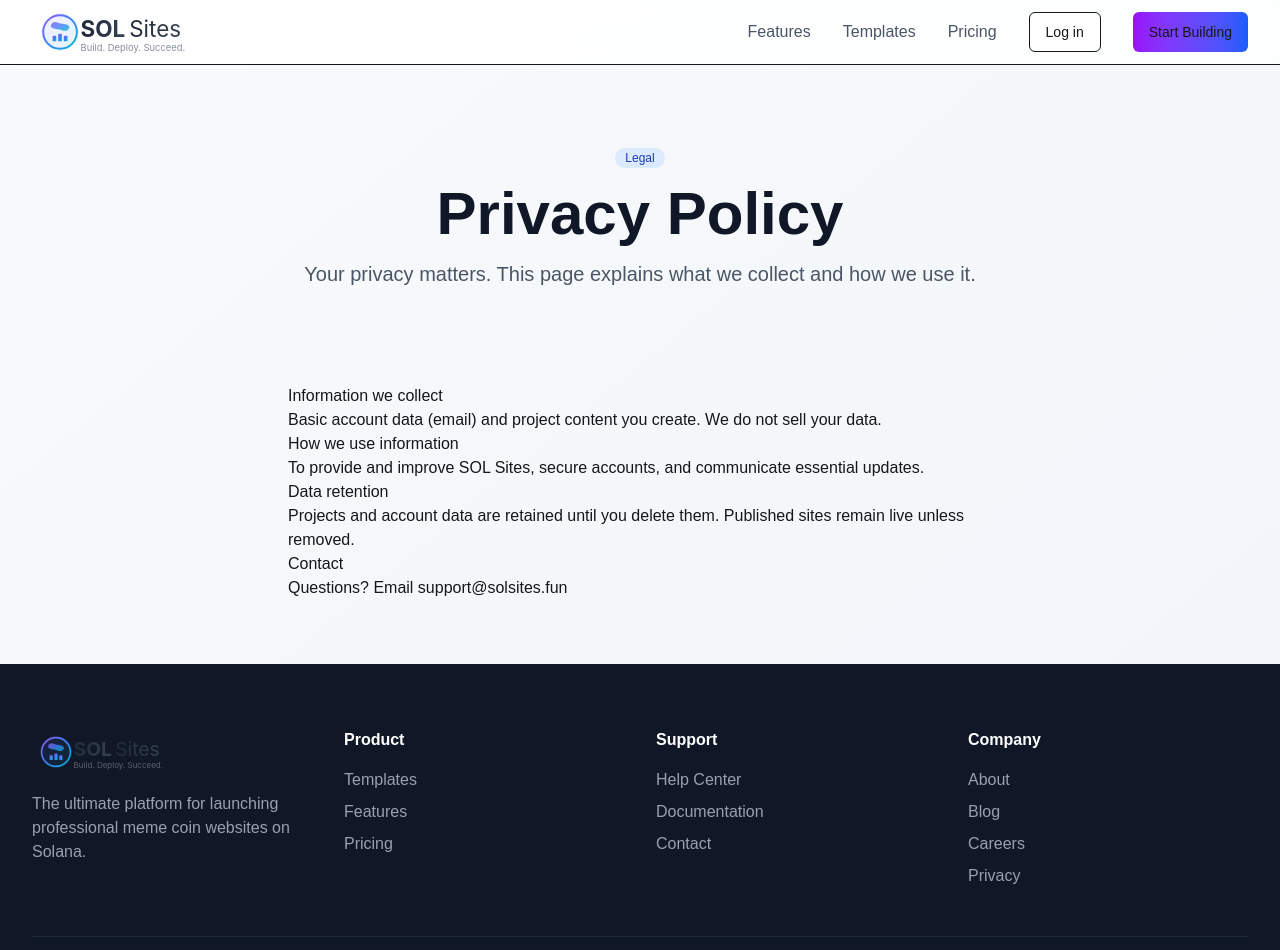
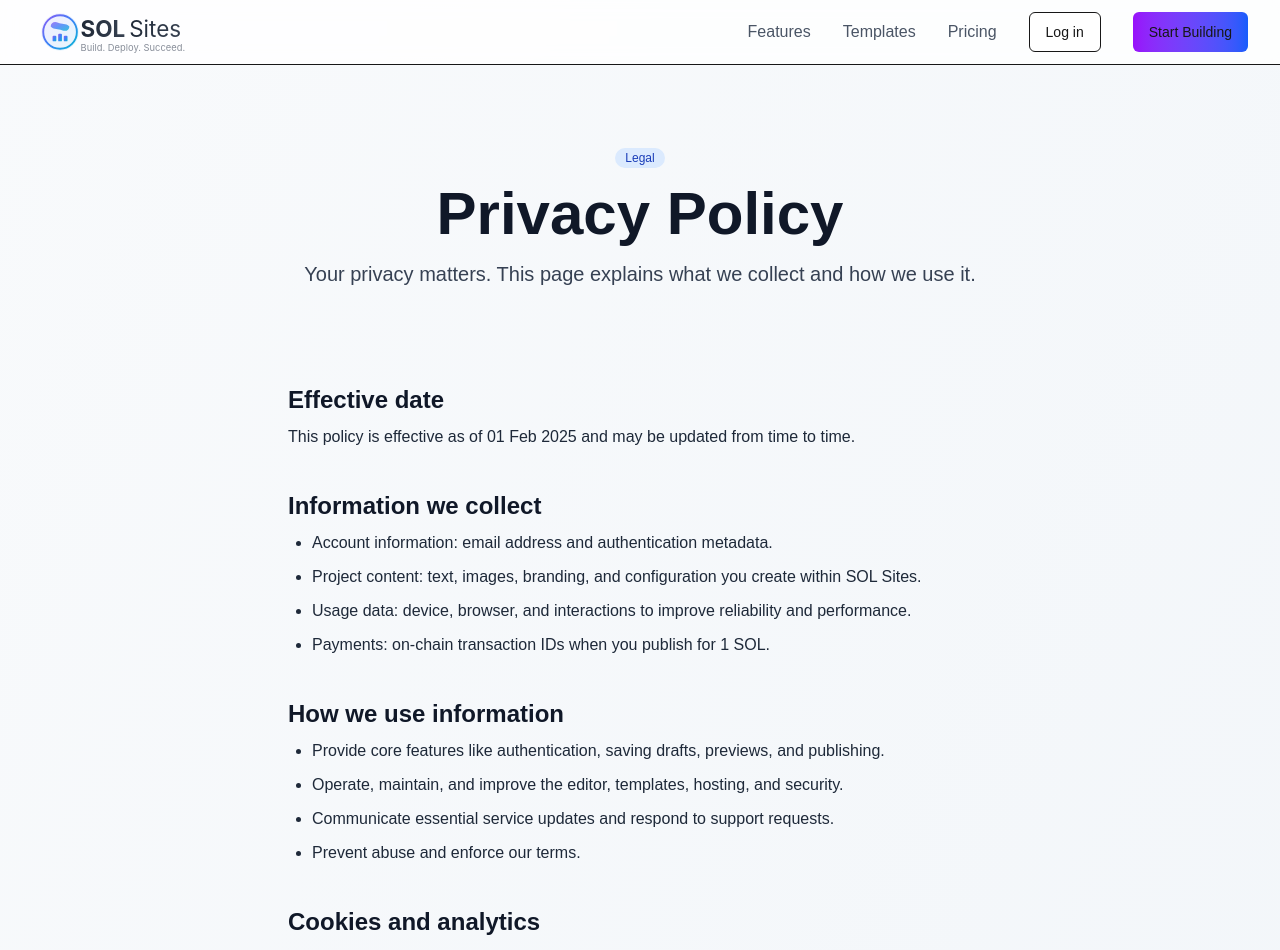
Before and after one commit to LTOFFICIALUK/solsites, a Next.js app: page /privacy in a window 1280 px wide. Shown: the top 950 px of the page. Built offline with nearby package versions, Linux system fonts and the light colour scheme; no server answers.

Commit message:
feat(privacy): improve readability and expand policy with detailed sections; ensure visible text colors

```diff
--- a/src/app/privacy/page.tsx
+++ b/src/app/privacy/page.tsx
@@ -3,6 +3,7 @@
 import SiteHeader from '@/components/layout/SiteHeader'
 import SiteFooter from '@/components/layout/SiteFooter'
 import { Badge } from '@/components/ui/badge'
+import Link from 'next/link'
 
 const PrivacyPage = () => {
   return (
@@ -13,20 +14,87 @@ const PrivacyPage = () => {
         <div className="max-w-7xl mx-auto px-4 sm:px-6 lg:px-8 pt-20 pb-8 text-center">
           <Badge variant="secondary" className="mb-4">Legal</Badge>
           <h1 className="text-4xl md:text-6xl font-bold text-gray-900 mb-4">Privacy Policy</h1>
-          <p className="text-lg md:text-xl text-gray-600 max-w-3xl mx-auto">Your privacy matters. This page explains what we collect and how we use it.</p>
+          <p className="text-lg md:text-xl text-gray-700 max-w-3xl mx-auto">Your privacy matters. This page explains what we collect and how we use it.</p>
         </div>
       </section>
 
       <section className="py-12 md:py-16">
-        <div className="max-w-3xl mx-auto px-4 sm:px-6 lg:px-8 prose prose-slate">
-          <h2>Information we collect</h2>
-          <p>Basic account data (email) and project content you create. We do not sell your data.</p>
-          <h2>How we use information</h2>
-          <p>To provide and improve SOL Sites, secure accounts, and communicate essential updates.</p>
-          <h2>Data retention</h2>
-          <p>Projects and account data are retained until you delete them. Published sites remain live unless removed.</p>
-          <h2>Contact</h2>
-          <p>Questions? Email support@solsites.fun</p>
+        <div className="max-w-3xl mx-auto px-4 sm:px-6 lg:px-8">
+          <div className="space-y-10 text-gray-800 leading-relaxed">
+            <div>
+              <h2 className="text-2xl font-bold text-gray-900">Effective date</h2>
+              <p className="mt-2">This policy is effective as of 01 Feb 2025 and may be updated from time to time.</p>
+            </div>
+
+            <div>
+              <h2 className="text-2xl font-bold text-gray-900">Information we collect</h2>
+              <ul className="mt-2 list-disc pl-6 space-y-2">
+                <li><span className="font-medium">Account information:</span> email address and authentication metadata.</li>
+                <li><span className="font-medium">Project content:</span> text, images, branding, and configuration you create within SOL Sites.</li>
+                <li><span className="font-medium">Usage data:</span> device, browser, and interactions to improve reliability and performance.</li>
+                <li><span className="font-medium">Payments:</span> on-chain transaction IDs when you publish for 1 SOL.</li>
+              </ul>
+            </div>
+
+            <div>
+              <h2 className="text-2xl font-bold text-gray-900">How we use information</h2>
+              <ul className="mt-2 list-disc pl-6 space-y-2">
+                <li>Provide core features like authentication, saving drafts, previews, and publishing.</li>
+                <li>Operate, maintain, and improve the editor, templates, hosting, and security.</li>
+                <li>Communicate essential service updates and respond to support requests.</li>
+                <li>Prevent abuse and enforce our terms.</li>
+              </ul>
+            </div>
+
+            <div>
+              <h2 className="text-2xl font-bold text-gray-900">Cookies and analytics</h2>
+              <p className="mt-2">We may use cookies and privacy-friendly analytics to understand feature usage and product performance. Cookies are limited to essential functionality and session continuity.</p>
+            </div>
+
+            <div>
+              <h2 className="text-2xl font-bold text-gray-900">Data retention</h2>
+              <p className="mt-2">We retain account and project data until you delete it or request deletion. Published sites remain live until you unpublish or remove the project.</p>
+            </div>
+
+            <div>
+              <h2 className="text-2xl font-bold text-gray-900">Third‑party services</h2>
+              <p className="mt-2">We use trusted providers for infrastructure and authentication. These processors only access data needed to provide their services and are bound by confidentiality and security obligations.</p>
+            </div>
+
+            <div>
+              <h2 className="text-2xl font-bold text-gray-900">Security</h2>
+              <p className="mt-2">We apply reasonable technical and organizational measures to protect your data, including transport encryption, access controls, and regular reviews. No method of transmission or storage is 100% secure.</p>
+            </div>
+
+            <div>
+              <h2 className="text-2xl font-bold text-gray-900">Children’s privacy</h2>
+              <p className="mt-2">SOL Sites is not directed to children under 13. If you believe a child provided personal information, please contact us to remove it.</p>
+            </div>
+
+            <div>
+              <h2 className="text-2xl font-bold text-gray-900">International transfers</h2>
+              <p className="mt-2">Your information may be processed in countries other than your own. We take steps to ensure appropriate safeguards are in place.</p>
+            </div>
+
+            <div>
+              <h2 className="text-2xl font-bold text-gray-900">Your rights</h2>
+              <ul className="mt-2 list-disc pl-6 space-y-2">
+                <li>Access, update, or delete your account data.</li>
+                <li>Export your project content.</li>
+                <li>Withdraw consent where applicable.</li>
+              </ul>
+            </div>
+
+            <div>
+              <h2 className="text-2xl font-bold text-gray-900">Changes to this policy</h2>
+              <p className="mt-2">We may update this policy. We will post the new version here and update the effective date above.</p>
+            </div>
+
+            <div>
+              <h2 className="text-2xl font-bold text-gray-900">Contact</h2>
+              <p className="mt-2">Questions about privacy? Email <a href="mailto:support@solsites.fun" className="text-blue-600 underline">support@solsites.fun</a> or use our <Link href="/contact" className="text-blue-600 underline">contact form</Link>.</p>
+            </div>
+          </div>
         </div>
       </section>
 
```
